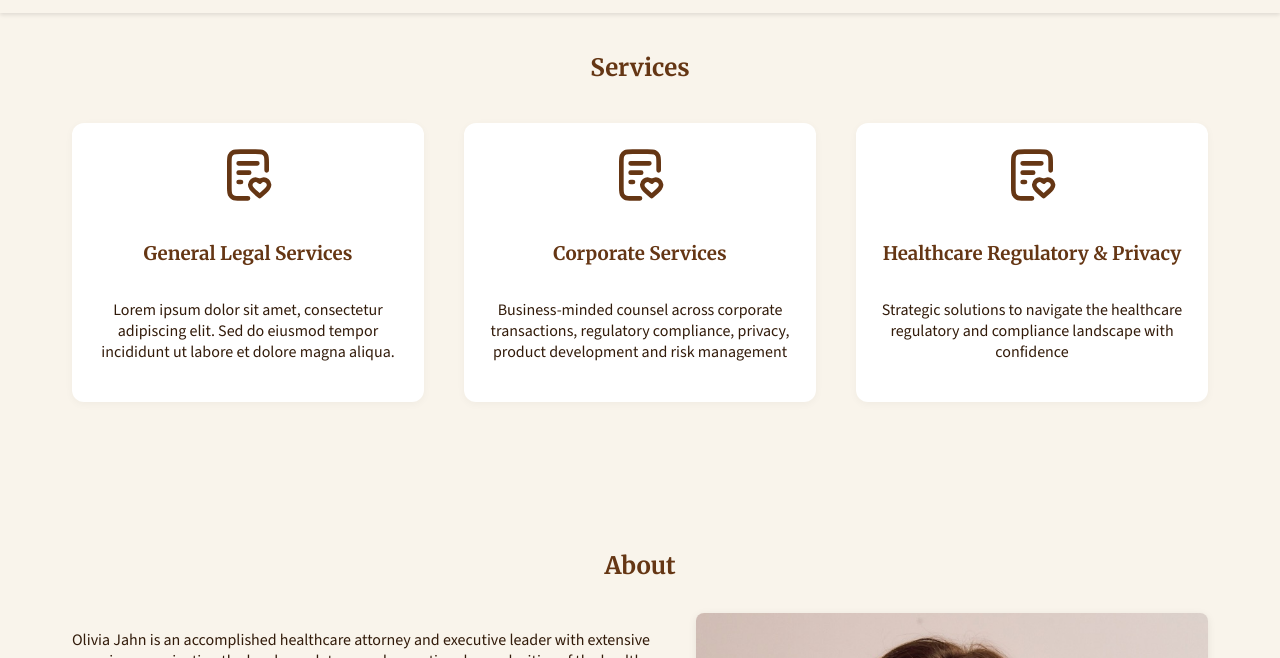
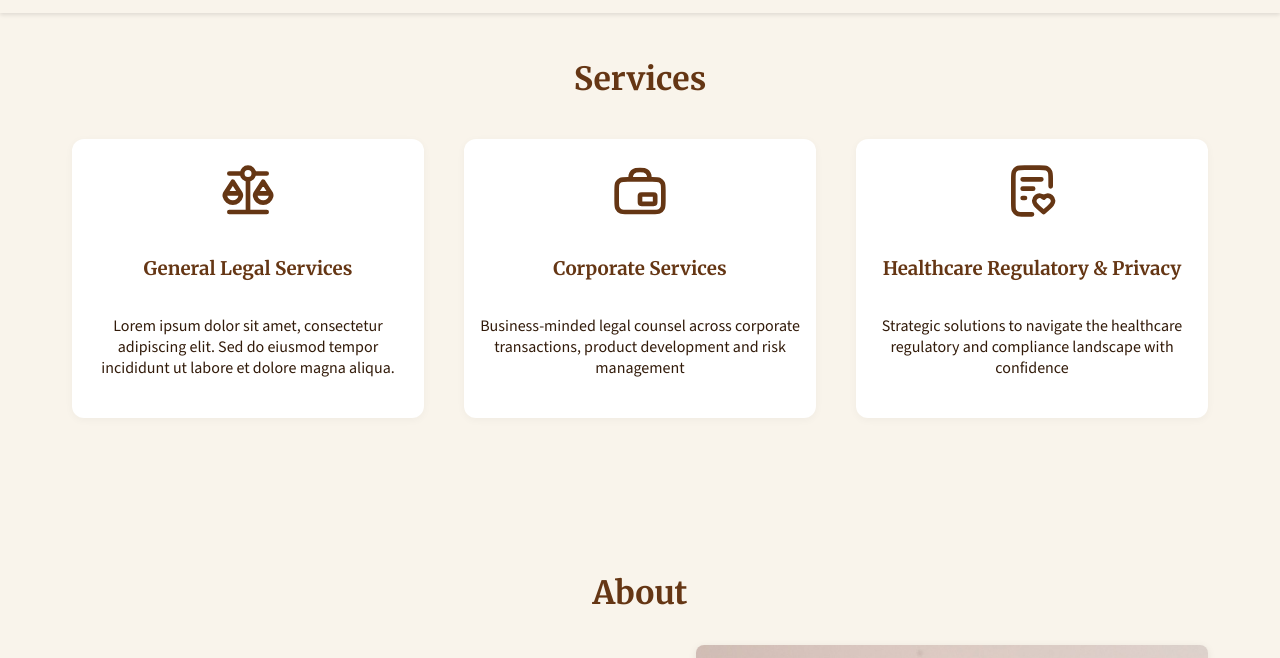
Before and after one commit to dcolucci/pear-legal, an Eleventy site: page src/index.html in a window 1280 px wide. Shown: the part 64-722 px from the top of the page. Built offline with nearby package versions, Linux system fonts and the light colour scheme; Eleventy itself is replaced by a stand-in of ours; files that its build step writes are made by us from their sources.

Commit message:
add new icons; increase h2 font size

```diff
--- a/src/assets/css/style.css
+++ b/src/assets/css/style.css
@@ -25,6 +25,10 @@ h1, h2, h3, h4, h5, h6 {
     font-family: 'Merriweather', Arial, serif;
     text-align: center;
     color: var(--primary-color-brand-1);
+}
+
+h2 {
+    font-size: 2rem;
 }
 
 nav {
--- a/src/index.html
+++ b/src/index.html
@@ -35,17 +35,17 @@
             <div class="services-columns">
                 <div class="service-column">
                     <svg class="service-icon" width="100%" height="100%" viewBox="0 0 24 24" fill="none" xmlns="http://www.w3.org/2000/svg">
-                        <path d="M20 10V6.8C20 5.11984 20 4.27976 19.673 3.63803C19.3854 3.07354 18.9265 2.6146 18.362 2.32698C17.7202 2 16.8802 2 15.2 2H8.8C7.11984 2 6.27976 2 5.63803 2.32698C5.07354 2.6146 4.6146 3.07354 4.32698 3.63803C4 4.27976 4 5.11984 4 6.8V17.2C4 18.8802 4 19.7202 4.32698 20.362C4.6146 20.9265 5.07354 21.3854 5.63803 21.673C6.27976 22 7.11984 22 8.8 22H12M12.5 11H8M9 15H8M16 7H8M16.9973 14.8306C16.1975 13.9216 14.8639 13.6771 13.8619 14.5094C12.8599 15.3418 12.7188 16.7335 13.5057 17.7179C14.2926 18.7024 16.9973 21 16.9973 21C16.9973 21 19.7019 18.7024 20.4888 17.7179C21.2757 16.7335 21.1519 15.3331 20.1326 14.5094C19.1134 13.6858 17.797 13.9216 16.9973 14.8306Z" stroke="currentColor" stroke-width="2" stroke-linecap="round" stroke-linejoin="round"/>
+                        <path d="M2.50047 13H8.50047M15.5005 13H21.5005M12.0005 7V21M12.0005 7C13.3812 7 14.5005 5.88071 14.5005 4.5M12.0005 7C10.6198 7 9.50047 5.88071 9.50047 4.5M4.00047 21L20.0005 21M4.00047 4.50001L9.50047 4.5M9.50047 4.5C9.50047 3.11929 10.6198 2 12.0005 2C13.3812 2 14.5005 3.11929 14.5005 4.5M14.5005 4.5L20.0005 4.5M8.88091 14.3364C8.48022 15.8706 7.11858 17 5.50047 17C3.88237 17 2.52073 15.8706 2.12004 14.3364C2.0873 14.211 2.07093 14.1483 2.06935 13.8979C2.06838 13.7443 2.12544 13.3904 2.17459 13.2449C2.25478 13.0076 2.34158 12.8737 2.51519 12.6059L5.50047 8L8.48576 12.6059C8.65937 12.8737 8.74617 13.0076 8.82636 13.2449C8.87551 13.3904 8.93257 13.7443 8.9316 13.8979C8.93002 14.1483 8.91365 14.211 8.88091 14.3364ZM21.8809 14.3364C21.4802 15.8706 20.1186 17 18.5005 17C16.8824 17 15.5207 15.8706 15.12 14.3364C15.0873 14.211 15.0709 14.1483 15.0693 13.8979C15.0684 13.7443 15.1254 13.3904 15.1746 13.2449C15.2548 13.0076 15.3416 12.8737 15.5152 12.6059L18.5005 8L21.4858 12.6059C21.6594 12.8737 21.7462 13.0076 21.8264 13.2449C21.8755 13.3904 21.9326 13.7443 21.9316 13.8979C21.93 14.1483 21.9137 14.211 21.8809 14.3364Z" stroke="currentColor" stroke-width="2" stroke-linecap="round" stroke-linejoin="round"/>
                     </svg>
                     <h3>General Legal Services</h3>
                     <p>Lorem ipsum dolor sit amet, consectetur adipiscing elit. Sed do eiusmod tempor incididunt ut labore et dolore magna aliqua.</p>
                 </div>
                 <div class="service-column">
                     <svg class="service-icon" width="100%" height="100%" viewBox="0 0 24 24" fill="none" xmlns="http://www.w3.org/2000/svg">
-                        <path d="M20 10V6.8C20 5.11984 20 4.27976 19.673 3.63803C19.3854 3.07354 18.9265 2.6146 18.362 2.32698C17.7202 2 16.8802 2 15.2 2H8.8C7.11984 2 6.27976 2 5.63803 2.32698C5.07354 2.6146 4.6146 3.07354 4.32698 3.63803C4 4.27976 4 5.11984 4 6.8V17.2C4 18.8802 4 19.7202 4.32698 20.362C4.6146 20.9265 5.07354 21.3854 5.63803 21.673C6.27976 22 7.11984 22 8.8 22H12M12.5 11H8M9 15H8M16 7H8M16.9973 14.8306C16.1975 13.9216 14.8639 13.6771 13.8619 14.5094C12.8599 15.3418 12.7188 16.7335 13.5057 17.7179C14.2926 18.7024 16.9973 21 16.9973 21C16.9973 21 19.7019 18.7024 20.4888 17.7179C21.2757 16.7335 21.1519 15.3331 20.1326 14.5094C19.1134 13.6858 17.797 13.9216 16.9973 14.8306Z" stroke="currentColor" stroke-width="2" stroke-linecap="round" stroke-linejoin="round"/>
+                        <path d="M16 7C16 6.07003 16 5.60504 15.8978 5.22354C15.6204 4.18827 14.8117 3.37962 13.7765 3.10222C13.395 3 12.93 3 12 3C11.07 3 10.605 3 10.2235 3.10222C9.18827 3.37962 8.37962 4.18827 8.10222 5.22354C8 5.60504 8 6.07003 8 7M12.8 17.5H17.7C17.98 17.5 18.12 17.5 18.227 17.4455C18.3211 17.3976 18.3976 17.3211 18.4455 17.227C18.5 17.12 18.5 16.98 18.5 16.7V14.3C18.5 14.02 18.5 13.88 18.4455 13.773C18.3976 13.6789 18.3211 13.6024 18.227 13.5545C18.12 13.5 17.98 13.5 17.7 13.5H12.8C12.52 13.5 12.38 13.5 12.273 13.5545C12.1789 13.6024 12.1024 13.6789 12.0545 13.773C12 13.88 12 14.02 12 14.3V16.7C12 16.98 12 17.12 12.0545 17.227C12.1024 17.3211 12.1789 17.3976 12.273 17.4455C12.38 17.5 12.52 17.5 12.8 17.5ZM6.8 21H17.2C18.8802 21 19.7202 21 20.362 20.673C20.9265 20.3854 21.3854 19.9265 21.673 19.362C22 18.7202 22 17.8802 22 16.2V11.8C22 10.1198 22 9.27976 21.673 8.63803C21.3854 8.07354 20.9265 7.6146 20.362 7.32698C19.7202 7 18.8802 7 17.2 7H6.8C5.11984 7 4.27976 7 3.63803 7.32698C3.07354 7.6146 2.6146 8.07354 2.32698 8.63803C2 9.27976 2 10.1198 2 11.8V16.2C2 17.8802 2 18.7202 2.32698 19.362C2.6146 19.9265 3.07354 20.3854 3.63803 20.673C4.27976 21 5.11984 21 6.8 21Z" stroke="currentColor" stroke-width="2" stroke-linecap="round" stroke-linejoin="round"/>
                     </svg>
                     <h3>Corporate Services</h3>
-                    <p>Business-minded counsel across corporate transactions, regulatory compliance, privacy, product development and risk management</p>
+                    <p>Business-minded legal counsel across corporate transactions, product development and risk management</p>
                 </div>
                 <div class="service-column">
                     <svg class="service-icon" width="100%" height="100%" viewBox="0 0 24 24" fill="none" xmlns="http://www.w3.org/2000/svg">
```
